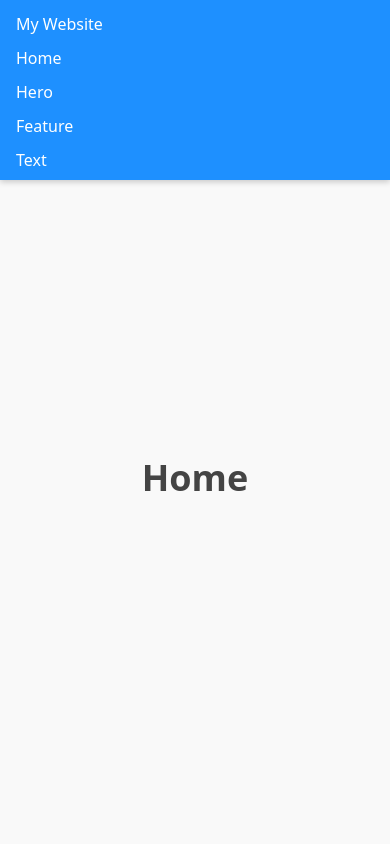
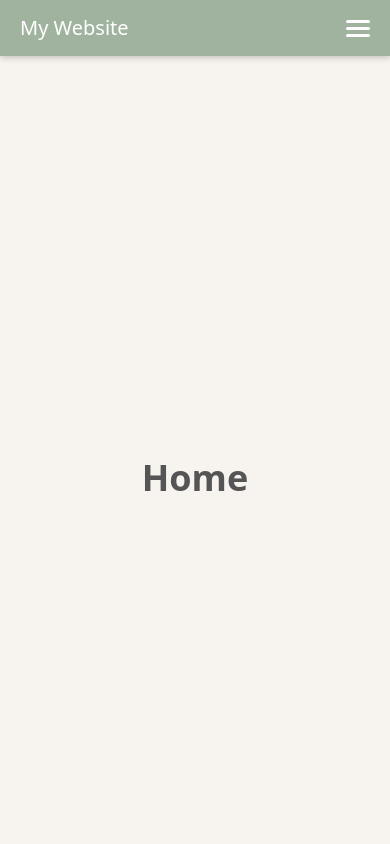
Before and after one commit to clache0/website-template, a React (Vite) app: page / in a window 390 px wide. Shown: the top 844 px of the page. Built offline with nearby package versions, Linux system fonts and the light colour scheme.

Commit message:
add hamburger to navbar

```diff
--- a/src/components/Navbar.jsx
+++ b/src/components/Navbar.jsx
@@ -1,14 +1,43 @@
+import { useState, useRef, useEffect } from "react";
 import "../styles/components/navbar.css";
 
 export default function Navbar({ sections }) {
+  const [isOpen, setIsOpen] = useState(false);
+  const navbarRef = useRef(null);
+
+  // Close menu when clicking outside
+  useEffect(() => {
+    function handleClickOutside(event) {
+      if (navbarRef.current && !navbarRef.current.contains(event.target)) {
+        setIsOpen(false);
+      }
+    }
+
+    document.addEventListener("mousedown", handleClickOutside);
+    return () => document.removeEventListener("mousedown", handleClickOutside);
+  }, []);
+
   return (
-    <nav className="navbar">
+    <nav className="navbar" ref={navbarRef}>
       <div className="navbar-title">
         <a href="#home">My Website</a>
       </div>
-      <div className="navbar-links">
+
+      {/* Hamburger */}
+      <div className="hamburger" onClick={() => setIsOpen(!isOpen)}>
+        <div className="line"></div>
+        <div className="line"></div>
+        <div className="line"></div>
+      </div>
+
+      {/* Links */}
+      <div className={`navbar-links ${isOpen ? "open" : ""}`}>
         {sections.map((section) => (
-          <a key={section.id} href={`#${section.id}`}>
+          <a
+            key={section.id}
+            href={`#${section.id}`}
+            onClick={() => setIsOpen(false)}
+          >
             {section.label}
           </a>
         ))}
--- a/src/styles/components/navbar.css
+++ b/src/styles/components/navbar.css
@@ -1,4 +1,4 @@
-/* Navbar root styles */
+/* Navbar root */
 .navbar {
   position: fixed;
   top: 0;
@@ -7,58 +7,81 @@
   height: 56px;
 
   display: flex;
-  justify-content: space-between; /* title left, links right */
+  justify-content: space-between;
   align-items: center;
 
   padding: 0 20px;
-  background-color: var(--primary-color, #111); /* use CSS variable */
+  background-color: var(--primary-color, #111);
   z-index: 1000;
   box-shadow: 0 2px 6px rgba(0, 0, 0, 0.2);
 }
 
 /* Title */
-.navbar-title {
-  color: var(--secondary-color, #fff); /* use CSS variable */
+.navbar-title a {
+  color: var(--secondary-color, #fff);
   font-weight: bold;
   font-size: 1.25rem;
+  text-decoration: none;
 }
 
-/* Links container */
+/* Links container (desktop default) */
 .navbar-links {
   display: flex;
-  gap: 20px; /* spacing between links */
+  gap: 20px;
 }
 
 /* Links */
 .navbar a {
-  color: var(--secondary-color, #fff); /* use CSS variable */
+  color: var(--secondary-color, #fff);
   text-decoration: none;
   font-weight: 500;
-  transition: color 0.3s;
 }
 
 .navbar a:hover {
-  color: var(--accent-color, #1e90ff); /* hover accent color */
-  text-decoration: underline;
+  color: var(--accent-color, #eda75c);
 }
 
-/* Responsive navbar for mobile */
-@media (max-width: 600px) {
-  .navbar {
-    flex-direction: column;
-    align-items: flex-start;
-    height: auto;
-    padding: 0.5rem 1rem;
+/* -------------------- */
+/* Hamburger (hidden on desktop) */
+.hamburger {
+  display: none;
+  flex-direction: column;
+  cursor: pointer;
+  gap: 4px;
+}
+
+/* Hamburger lines */
+.hamburger .line {
+  width: 24px;
+  height: 3px;
+  background-color: var(--secondary-color, #fff);
+  border-radius: 2px;
+}
+
+/* -------------------- */
+/* Mobile styles */
+@media (max-width: 768px) {
+  .hamburger {
+    display: flex;
   }
 
+  /* Hide links by default on mobile */
   .navbar-links {
+    position: absolute;
+    top: 56px;
+    left: 0;
+    width: 100%;
+
+    background-color: var(--primary-color, #111);
     flex-direction: column;
-    gap: 10px;
-    width: 100%;
-    margin-top: 0.5rem;
+    gap: 12px;
+
+    padding: 1rem;
+    display: none;
   }
 
-  .navbar a {
-    font-size: 1rem;
+  /* Show links when open */
+  .navbar-links.open {
+    display: flex;
   }
 }
--- a/src/styles/global.css
+++ b/src/styles/global.css
@@ -1,10 +1,20 @@
 :root {
-  --primary-color: #1e90ff;          /* Navbar background, dark color */
-  --secondary-color: #fff;        /* Text color on dark background */
-  --accent-color: #eda75c;        /* Highlight, links, buttons */
-  --background-color: #f9f9f9;   /* Section background */
-  --text-color: #444;             /* Default text color */
+  /* Navbar / Primary elements */
+  --primary-color: #a0b39e;          /* soft olive green, earthy */
+
+  /* Text on dark backgrounds (e.g., navbar links) */
+  --secondary-color: hsl(0, 0%, 100%); /* white, for contrast */
+
+  /* Accent / highlights / buttons / links */
+  --accent-color: #e2b89c;           /* pastel terracotta / warm highlight */
+
+  /* Backgrounds for sections, cards, page */
+  --background-color: #f7f4ef;       /* off-white, warm neutral */
+
+  /* Default body text */
+  --text-color: #555555;             /* medium dark grey, soft */
 }
+
 
 /* Reset & base styles */
 *,
```
